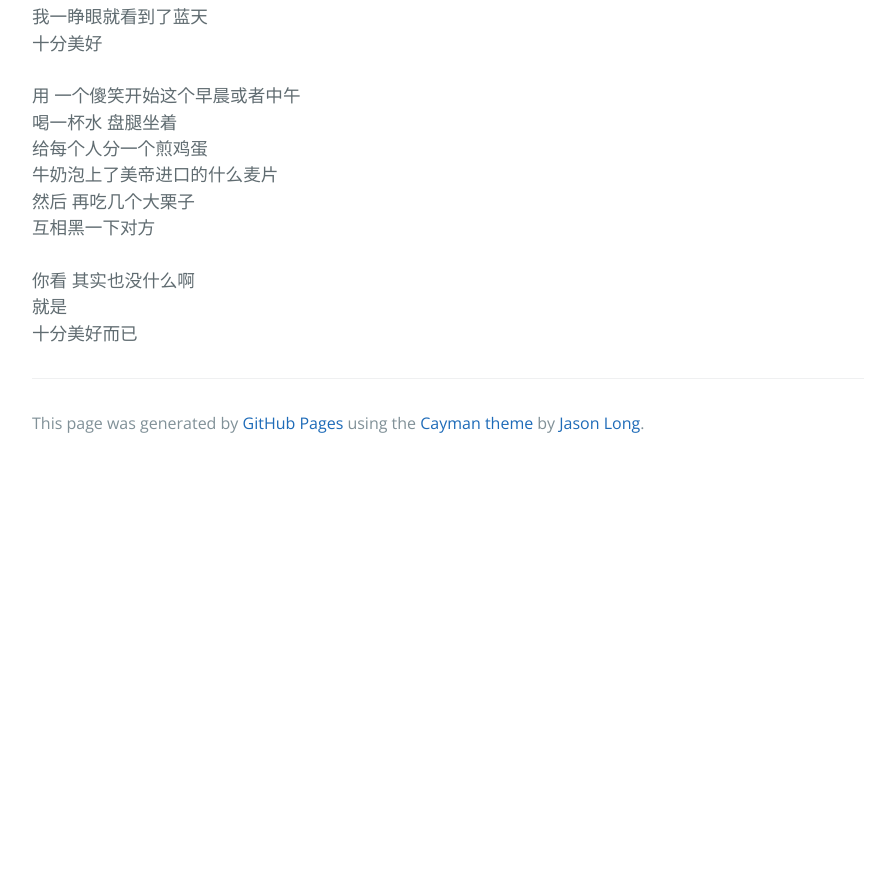
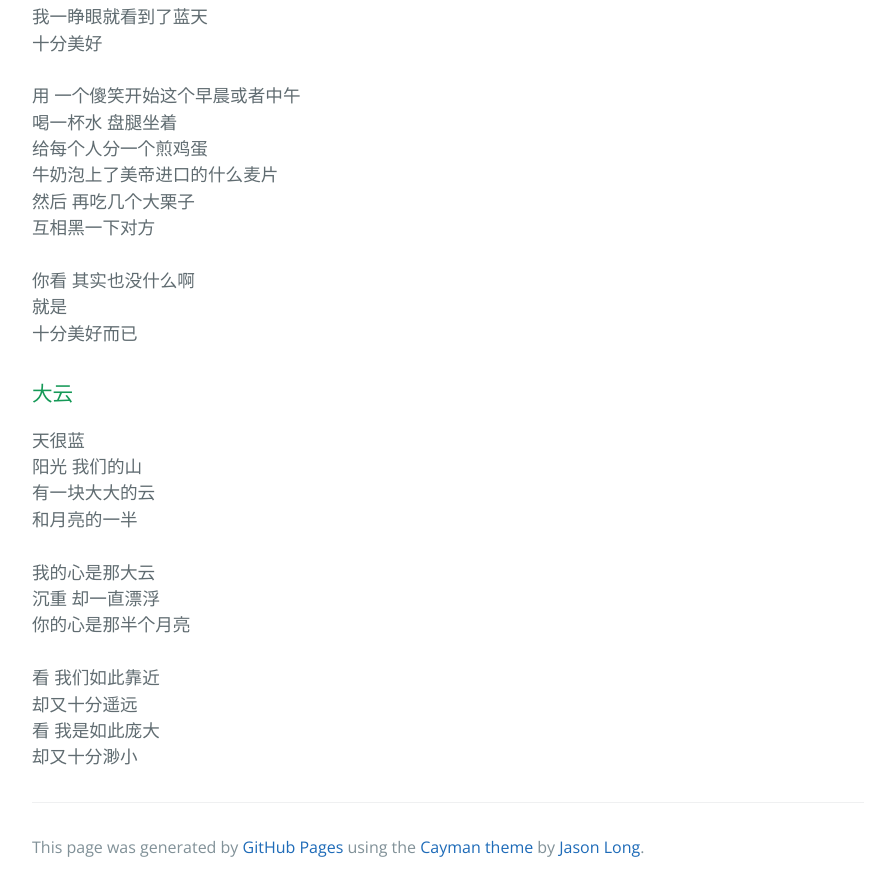
Before and after one commit to chenye-thu/chenye-thu.github.io, a plain HTML site: page index.html in a window 1280 px wide. Shown: the part 580-1471 px from the top of the page, without its empty margins (192-1087 px from the left). Before the commit the page ends 1047 px from the top, so only its background shows below. Drawn offline with nearby package versions, Linux system fonts and the light colour scheme; a script that the page names is missing.

Commit message:
Added 3th peom.

```diff
--- a/index.html
+++ b/index.html
@@ -25,6 +25,11 @@
 <a id="poem2" class="anchor" href="#poem2" aria-hidden="true"><span aria-hidden="true" class="octicon octicon-link"></span></a>十分美好</h3>
 
 <p>我一睁眼就看到了蓝天<br>十分美好<br><br>用 一个傻笑开始这个早晨或者中午<br>喝一杯水 盘腿坐着<br>给每个人分一个煎鸡蛋<br>牛奶泡上了美帝进口的什么麦片<br>然后 再吃几个大栗子<br>互相黑一下对方<br><br>你看 其实也没什么啊<br>就是<br>十分美好而已</p>
+
+      <h3>
+<a id="poem3" class="anchor" href="#poem3" aria-hidden="true"><span aria-hidden="true" class="octicon octicon-link"></span></a>大云</h3>
+
+<p>天很蓝<br>阳光 我们的山<br>有一块大大的云<br>和月亮的一半<br><br>我的心是那大云<br>沉重 却一直漂浮<br>你的心是那半个月亮<br><br>看 我们如此靠近<br>却又十分遥远<br>看 我是如此庞大<br>却又十分渺小<br>
 
 <!-- JiaThis Button BEGIN -->
 <div class="jiathis_style_32x32">
```
